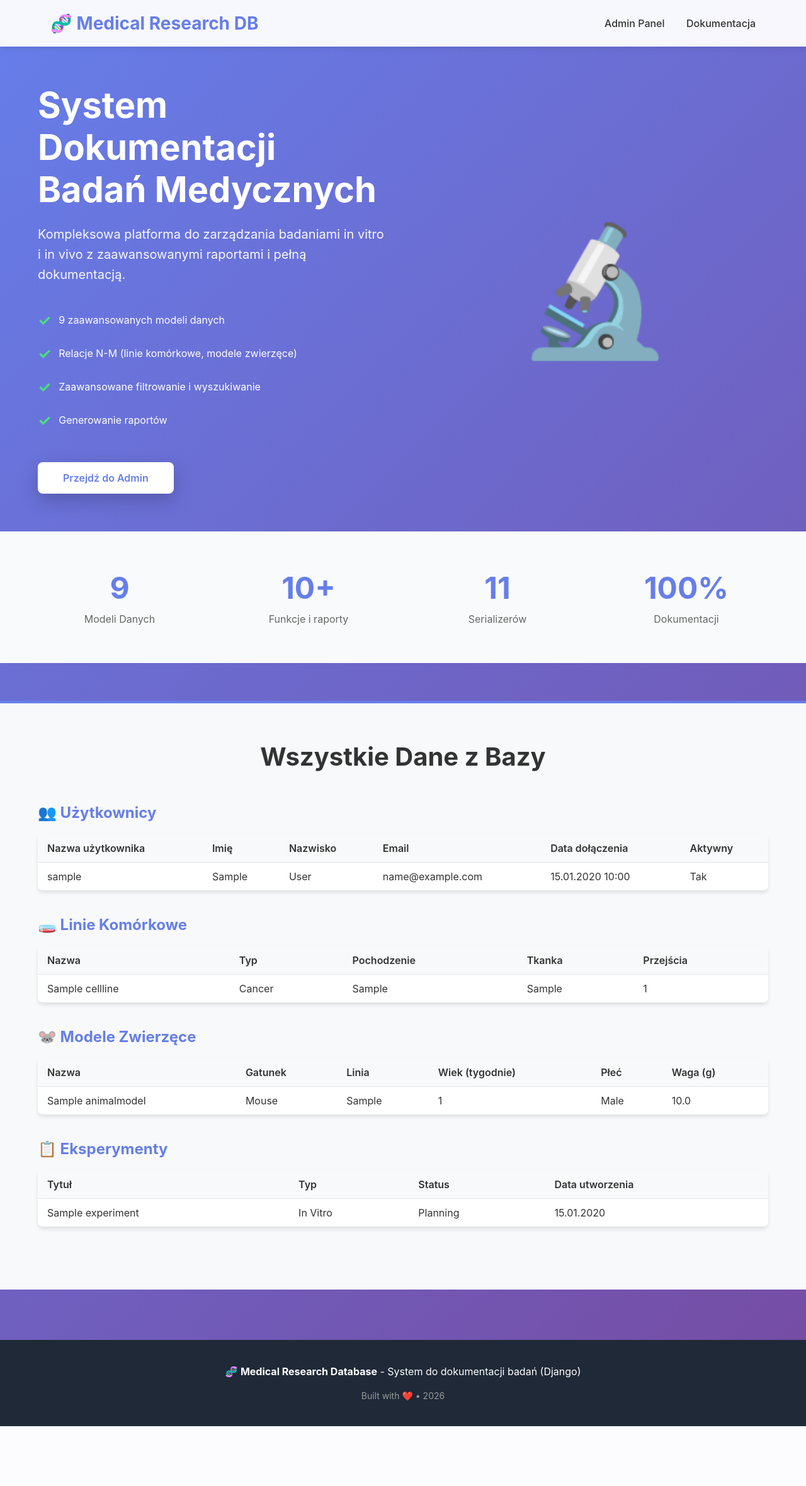
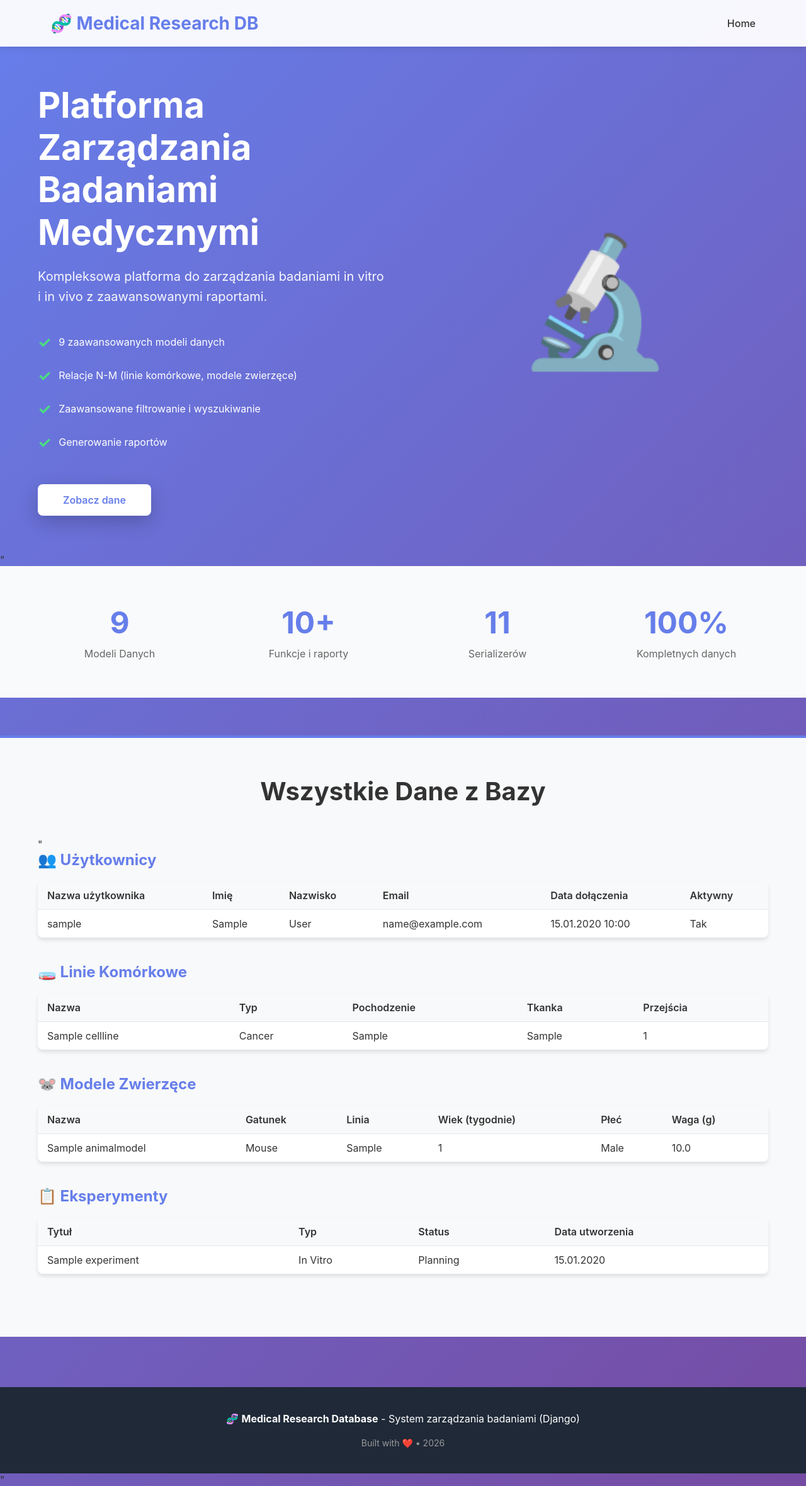
Before and after one commit to WiktoriaCe/BazyD, a Django app: page / in a window 1280 px wide. Shown: the whole page at 63% size. Before the commit the page ends 2265 px from the top, so only its background shows below. Run offline with Django 5.2, Linux system fonts and the light colour scheme; tables that the repository leaves empty hold one stand-in row (values such as "Sample post").

Commit message:
Remove frontend and docs references to Documentation feature (keep model/data)

```diff
--- a/hello_world/core/views.py
+++ b/hello_world/core/views.py
@@ -1,5 +1,5 @@
 from django.shortcuts import render
-from research.models import CellLine, AnimalModel, Experiment, Documentation
+from research.models import CellLine, AnimalModel, Experiment
 from django.contrib.auth.models import User
 
 def index(request):
@@ -8,7 +8,6 @@
     animal_models = AnimalModel.objects.all()
     experiments = Experiment.objects.all()
     users = User.objects.all()
-    docs = Documentation.objects.all()
 
     context = {
         "title": "Medical Research Database",
@@ -16,6 +15,5 @@
         "animal_models": animal_models,
         "experiments": experiments,
         "users": users,
-        "docs": docs,
     }
     return render(request, "landing.html", context)
--- a/hello_world/templates/landing.html
+++ b/hello_world/templates/landing.html
@@ -14,8 +14,7 @@
                 🧬 Medical Research DB
             </a>
             <nav>
-                <a href="/admin/">Admin Panel</a>
-                <a href="#docs">Dokumentacja</a>
+                <a href="/">Home</a>
             </nav>
         </div>
     </header>
@@ -25,8 +24,8 @@
         <section class="hero">
             <div class="hero-content">
                 <div class="hero-text">
-                    <h1>System Dokumentacji Badań Medycznych</h1>
-                    <p>Kompleksowa platforma do zarządzania badaniami in vitro i in vivo z zaawansowanymi raportami i pełną dokumentacją.</p>
+                    <h1>Platforma Zarządzania Badaniami Medycznymi</h1>
+                    <p>Kompleksowa platforma do zarządzania badaniami in vitro i in vivo z zaawansowanymi raportami.</p>
 
                     <ul class="features-list">
                         <li>9 zaawansowanych modeli danych</li>
@@ -36,13 +35,13 @@
                     </ul>
 
                     <div class="cta-buttons">
-                        <a href="/admin/" class="btn btn-primary">Przejdź do Admin</a>
+                        <a href="#data" class="btn btn-primary">Zobacz dane</a>
                     </div>
                 </div>
                 <div class="hero-image">🔬</div>
             </div>
         </section>
-    </main>
+    </main>"
 
 
 
@@ -64,16 +63,16 @@
                 </div>
                 <div class="stat-item">
                     <h3>100%</h3>
-                    <p>Dokumentacji</p>
+                    <p>Kompletnych danych</p>
                 </div>
             </div>
         </div>
     </section>
 
     <!-- Data Tables Section -->
-    <section class="data-section">
+    <section class="data-section" id="data">
         <div class="container">
-            <h2>Wszystkie Dane z Bazy</h2>
+            <h2>Wszystkie Dane z Bazy</h2>"
 
             <!-- Users Table -->
             <div class="table-container">
@@ -196,10 +195,10 @@
 
     <footer>
         <div class="container">
-            <p>🧬 <strong>Medical Research Database</strong> - System do dokumentacji badań (Django)</p>
+            <p>🧬 <strong>Medical Research Database</strong> - System zarządzania badaniami (Django)</p>
             <p style="margin-top: 20px; font-size: 14px; color: #999;">Built with ❤️ • 2026</p>
         </div>
-    </footer>
+    </footer>"
 
     {% if request.user.is_authenticated %}
     <script>
```
Also changed, not shown: PROJECT_SUMMARY.md (+2 -3 lines), START_HERE.md (+1 -2 lines), README.md.
